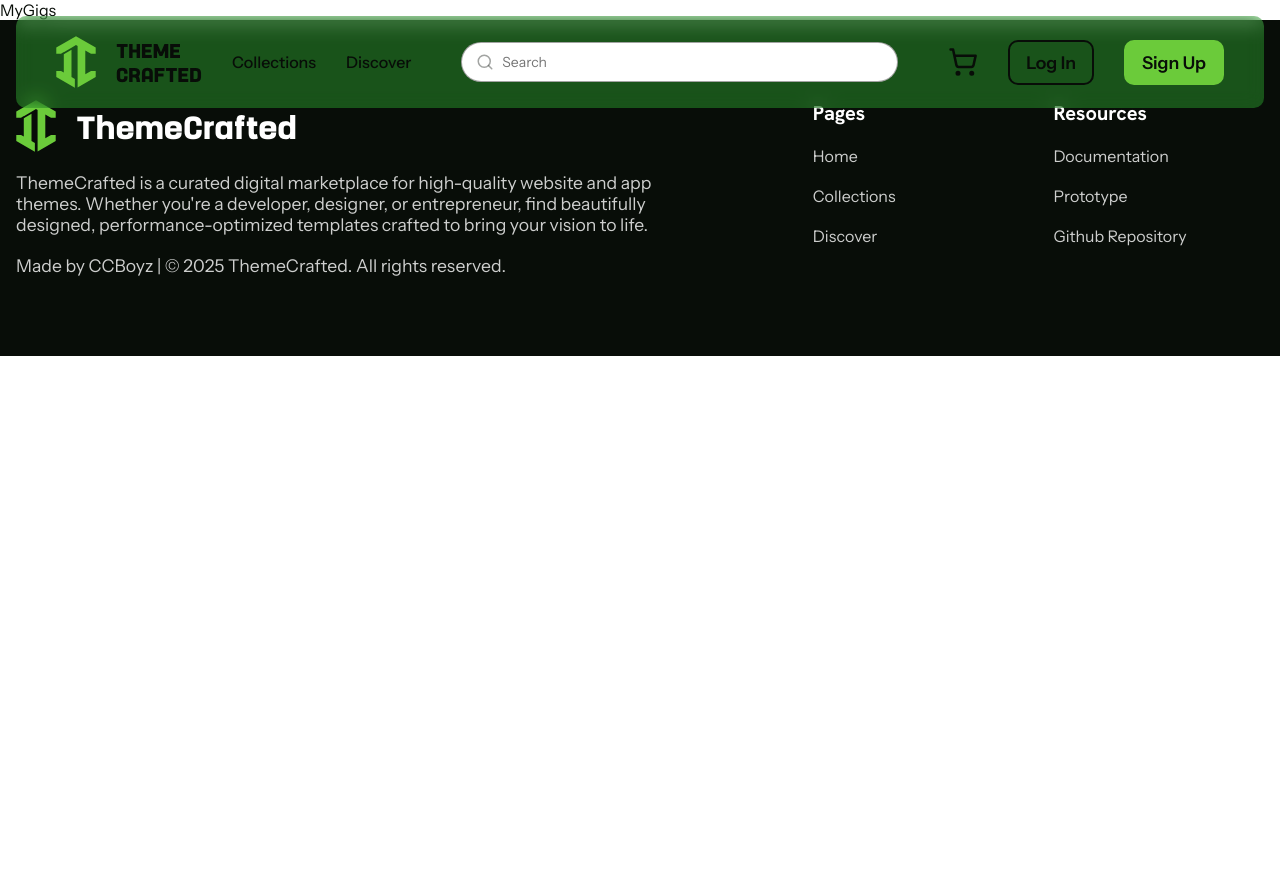
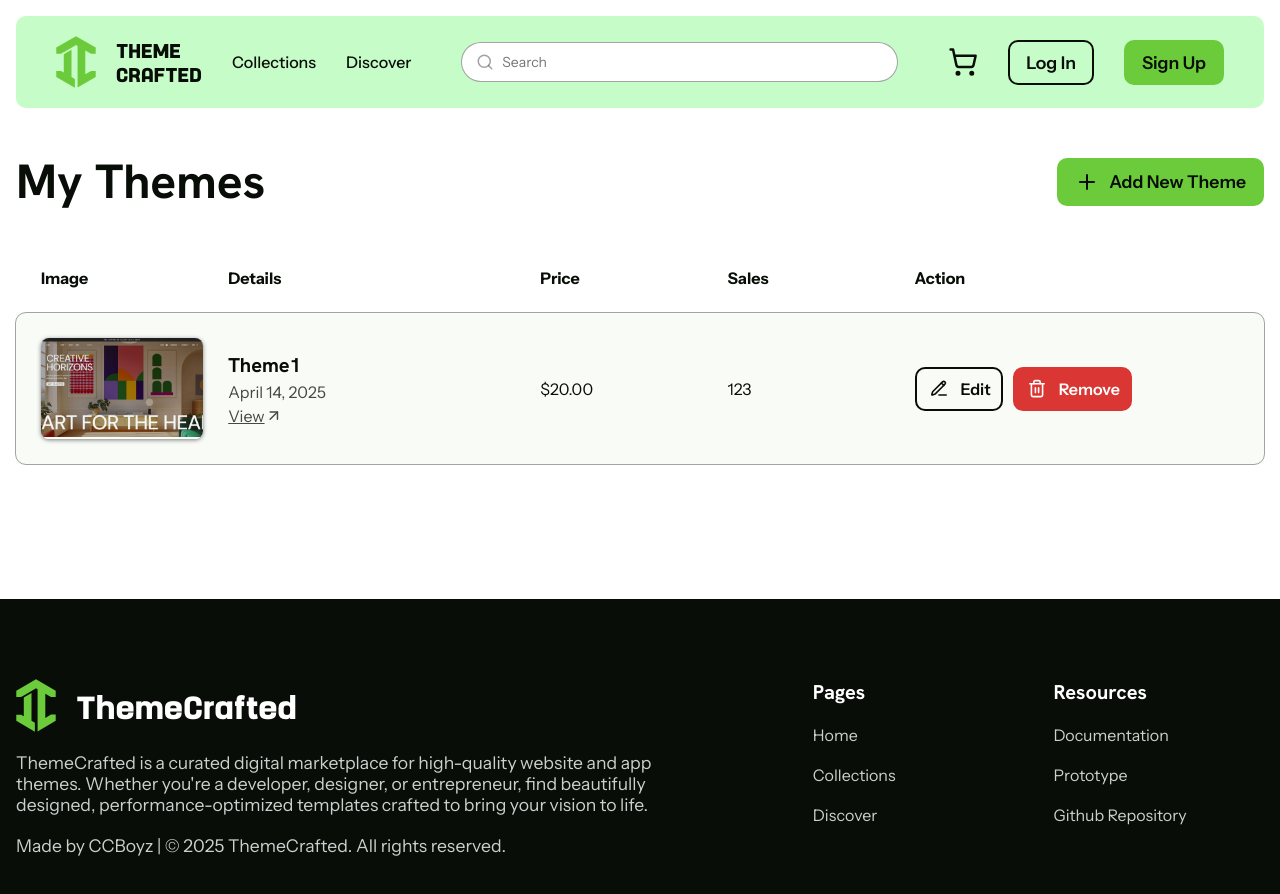
Before and after one commit to GabrielAsis/ThemeCrafted, a React (Vite) app: page /mygigs in a window 1280 px wide. Shown: the top 894 px of the page. Before the commit the page ends 800 px from the top, so only its background shows below. Built offline with nearby package versions, Linux system fonts and the light colour scheme.

Commit message:
Created My Gigs & Orders page
Added My Gigs/Themes & orders page

Will work on removing firebase from backend then work on messages next

```diff
--- a/src/pages/gig/Gig.jsx
+++ b/src/pages/gig/Gig.jsx
@@ -3,7 +3,7 @@ import "./Gig.scss"
 
 import { sampleTheme, sampleProfile, sampleThemePhone } from '../../assets'
 
-import { Star, Download, Layers, MessageSquareMore } from "lucide-react"
+import { Star, Download, Layers, MessageCircleMore } from "lucide-react"
 
 import { themes } from '../../data'
 import { Link } from 'react-router-dom'
@@ -85,7 +85,7 @@ const Gig = () => {
                   </div>
                   <h3>John Doe</h3>
                   <p>Joined 12 months ago</p>
-                  <button className='outline-btn'><MessageSquareMore /> Contact Me</button>
+                  <button className='outline-btn'><MessageCircleMore /> Contact Me</button>
                 </div>
               </div>
             </div>
--- a/src/pages/myGigs/MyGigs.jsx
+++ b/src/pages/myGigs/MyGigs.jsx
@@ -1,9 +1,61 @@
 import React from 'react'
 import "./MyGigs.scss"
+import { Link } from 'react-router-dom'
+
+import { sampleTheme2, sampleTheme3 } from '../../assets'
+
+import { Trash2, Plus, ArrowUpRight, PencilLine } from 'lucide-react'
 
 const MyGigs = () => {
+
+
   return (
-    <div className='myGigs'>MyGigs</div>
+    <div className='my-gigs'>
+      <div className="container">
+        <div className="title">
+          <h1>My Themes</h1>
+          <Link className='link' to="#">
+            <button className='primary-btn'><Plus /> Add New Theme</button>
+          </Link>
+        </div>
+        <table>
+          <tr>
+            <th>Image</th>
+            <th>Details</th>
+            <th>Price</th>
+            <th>Sales</th>
+            <th>Action</th>
+          </tr>
+
+          <tr>
+            <td>
+              <img src={sampleTheme3} alt="" className='img' />
+            </td>
+            <td>
+              <div className="details">
+                <h4>Theme1</h4>
+                <p>April 14, 2025</p>
+                <Link className='view'>View <ArrowUpRight size="1.1rem" /></Link>
+              </div>
+            </td>
+            <td>$20.00</td>
+            <td>123</td>
+            <td>
+              <div className="buttons">
+                <button className='outline-btn edit'>
+                  <PencilLine />
+                  Edit
+                </button>
+                <button className='primary-btn delete'>
+                  <Trash2/>
+                  Remove
+                </button>
+              </div>
+            </td>
+          </tr>
+        </table>
+      </div>
+    </div>
   )
 }
 
--- a/src/pages/myGigs/MyGigs.scss
+++ b/src/pages/myGigs/MyGigs.scss
@@ -0,0 +1,163 @@
+.my-gigs {
+  display: flex;
+  justify-content: center;
+  align-items: center;
+  flex-direction: column;
+  padding: 150px 0px 120px 0px;
+  position: relative;
+  .container {
+    width: 100%;
+    display: flex;
+    flex-direction: column;
+    justify-content: center;
+    align-items: center;
+    max-width: 1280px;
+    padding: 0 16px;
+    position: relative;
+    gap: 30px;
+
+    .title {
+      display: flex;
+      flex-direction: row;
+      justify-content: space-between;
+      align-items: center;
+      width: 100%;
+    }
+
+    table {
+      width: 100%;
+      border-collapse: separate;
+      border-spacing: 0px 15px;
+
+      td {
+        padding: 25px;
+      }
+
+      td:not(:last-child) {
+        padding-right: 0px !important;
+      }
+
+      th {
+        padding: 10px 25px;
+      }
+
+      // IMAGE
+      td:nth-child(1),
+      th:nth-child(1) {
+        width: 15%;
+      }
+
+      // DETAILS
+      td:nth-child(2),
+      th:nth-child(2) {
+        width: 25%;
+      }
+
+      // PRICE
+      td:nth-child(3),
+      th:nth-child(3) {
+        width: 15%;
+      }
+
+      // SALES
+      td:nth-child(4),
+      th:nth-child(4) {
+        width: 15%;
+      }
+
+      // ACTION
+      td:nth-child(5),
+      th:nth-child(5) {
+        width: 30%;
+      }
+
+
+
+      tr:not(:first-child) {
+        outline: 1px solid rgba(var(--gray-color), 0.5);
+        border-radius: 10px;
+        padding: 30px;
+
+        &:nth-child(even) {
+          background-color: rgba(var(--off-white-color));
+        }
+
+        td {
+          .img {
+            height: 100%;
+            object-fit: cover;
+            object-position: center 0%;
+            aspect-ratio: 16/10;
+            border-radius: 8px;
+            box-shadow: rgba(0, 0, 0, 0.5) 0px 1px 4px;
+            display: flex;
+            align-items: center;
+          }
+
+          .details {
+            display: flex;
+            flex-direction: column;
+            gap: 4px;
+            p {
+              font-size: 1rem !important;
+            }
+
+            .view {
+              font-size: 1rem !important;
+              color: rgba(var(--gray-color)) !important;
+              display: flex;
+              align-items: center;
+              &:hover {
+                color: rgba(var(--gray-color), 0.8) !important;
+                svg {
+                  stroke: rgba(var(--gray-color), 0.8) !important;
+                }
+              }
+              svg {
+                height: 1.2rem;
+                stroke: rgba(var(--gray-color)) !important;;
+              }
+            }
+          }
+
+          .buttons {
+            display: flex;
+            flex-direction: row;
+            gap: 10px;
+          }
+
+          .delete {
+            background-color: rgba(218, 54,51);
+            border-color: rgba(218, 54,51);
+            color: white;
+            font-size: 1rem !important;
+            padding: 10px;
+
+            svg {
+              stroke: white;
+              height: 1.2rem;
+            }
+
+            &:hover{
+              background-color: rgba(218, 54, 51, 0.75) ;
+            }
+          }
+
+          .edit {
+            font-size: 1rem !important;
+            padding: 10px;
+
+            svg {
+              height: 1.2rem;
+            }
+          }
+        }
+      }
+
+      th {
+        text-align: left;
+      }
+    }
+
+  }
+}
--- a/src/pages/orders/Orders.jsx
+++ b/src/pages/orders/Orders.jsx
@@ -1,9 +1,60 @@
 import React from 'react'
 import "./Orders.scss"
+import { Link } from 'react-router-dom'
+
+import { sampleTheme2, sampleTheme3 } from '../../assets'
+
+import { MessageCircleMore, Mail } from 'lucide-react'
 
 const Orders = () => {
+  const currentUser = {
+    id: 1,
+    username: "John Doe",
+    isSeller: true,
+  }
+
   return (
-    <div className='orders'>Orders</div>
+    <div className='orders'>
+      <div className="container">
+        <div className="title">
+          <h1>Orders</h1>
+        </div>
+        <table>
+          <tr>
+            <th>Image</th>
+            <th>Details</th>
+            <th>Price</th>
+            <th>{currentUser?.isSeller ? "Buyer" : "Seller"}</th>
+            <th>Action</th>
+          </tr>
+
+          <tr>
+            <td>
+              <img src={sampleTheme3} alt="" className='img' />
+            </td>
+            <td>
+              <div className="details">
+                <h4>Theme1</h4>
+                <p>April 14, 2025</p>
+              </div>
+            </td>
+            <td>$20.00</td>
+            <td>John Doe</td>
+            <td>
+              <div className="buttons">
+                <Link to="#">
+                  <button className='primary-btn email'><Mail /></button>
+                </Link>
+                <Link to="#">
+                  <button className='outline-btn message'><MessageCircleMore /></button>
+                </Link>
+
+              </div>
+            </td>
+          </tr>
+        </table>
+      </div>
+    </div>
   )
 }
 
--- a/src/pages/orders/Orders.scss
+++ b/src/pages/orders/Orders.scss
@@ -0,0 +1,144 @@
+.orders {
+  display: flex;
+  justify-content: center;
+  align-items: center;
+  flex-direction: column;
+  padding: 150px 0px 120px 0px;
+  position: relative;
+  .container {
+    width: 100%;
+    display: flex;
+    flex-direction: column;
+    justify-content: center;
+    align-items: center;
+    max-width: 1280px;
+    padding: 0 16px;
+    position: relative;
+    gap: 30px;
+
+    .title {
+      display: flex;
+      flex-direction: row;
+      justify-content: space-between;
+      align-items: center;
+      width: 100%;
+    }
+
+    table {
+      width: 100%;
+      border-collapse: separate;
+      border-spacing: 0px 15px;
+
+      td {
+        padding: 25px;
+      }
+
+      td:not(:last-child) {
+        padding-right: 0px !important;
+      }
+
+      th {
+        padding: 10px 25px;
+      }
+
+      // IMAGE
+      td:nth-child(1),
+      th:nth-child(1) {
+        width: 15%;
+      }
+
+      // DETAILS
+      td:nth-child(2),
+      th:nth-child(2) {
+        width: 25%;
+      }
+
+      // PRICE
+      td:nth-child(3),
+      th:nth-child(3) {
+        width: 15%;
+      }
+
+      // SALES
+      td:nth-child(4),
+      th:nth-child(4) {
+        width: 15%;
+      }
+
+      // ACTION
+      td:nth-child(5),
+      th:nth-child(5) {
+        width: 30%;
+      }
+
+
+
+      tr:not(:first-child) {
+        outline: 1px solid rgba(var(--gray-color), 0.5);
+        border-radius: 10px;
+        padding: 30px;
+
+        &:nth-child(even) {
+          background-color: rgba(var(--off-white-color));
+        }
+
+        td {
+          .img {
+            height: 100%;
+            object-fit: cover;
+            object-position: center 0%;
+            aspect-ratio: 16/10;
+            border-radius: 8px;
+            box-shadow: rgba(0, 0, 0, 0.5) 0px 1px 4px;
+            display: flex;
+            align-items: center;
+          }
+
+          .details {
+            display: flex;
+            flex-direction: column;
+            gap: 4px;
+            p {
+              font-size: 1rem !important;
+            }
+
+            .view {
+              font-size: 1rem !important;
+              color: rgba(var(--gray-color)) !important;
+              display: flex;
+              align-items: center;
+              &:hover {
+                color: rgba(var(--gray-color), 0.8) !important;
+                svg {
+                  stroke: rgba(var(--gray-color), 0.8) !important;
+                }
+              }
+              svg {
+                height: 1.2rem;
+                stroke: rgba(var(--gray-color)) !important;;
+              }
+            }
+          }
+
+          .buttons {
+            display: flex;
+            flex-direction: row;
+            gap: 10px;
+
+            button {
+              padding: 10px;
+              border-radius: 100%;
+
+            }
+          }
+
+        }
+      }
+
+      th {
+        text-align: left;
+      }
+    }
+
+  }
+}
```
